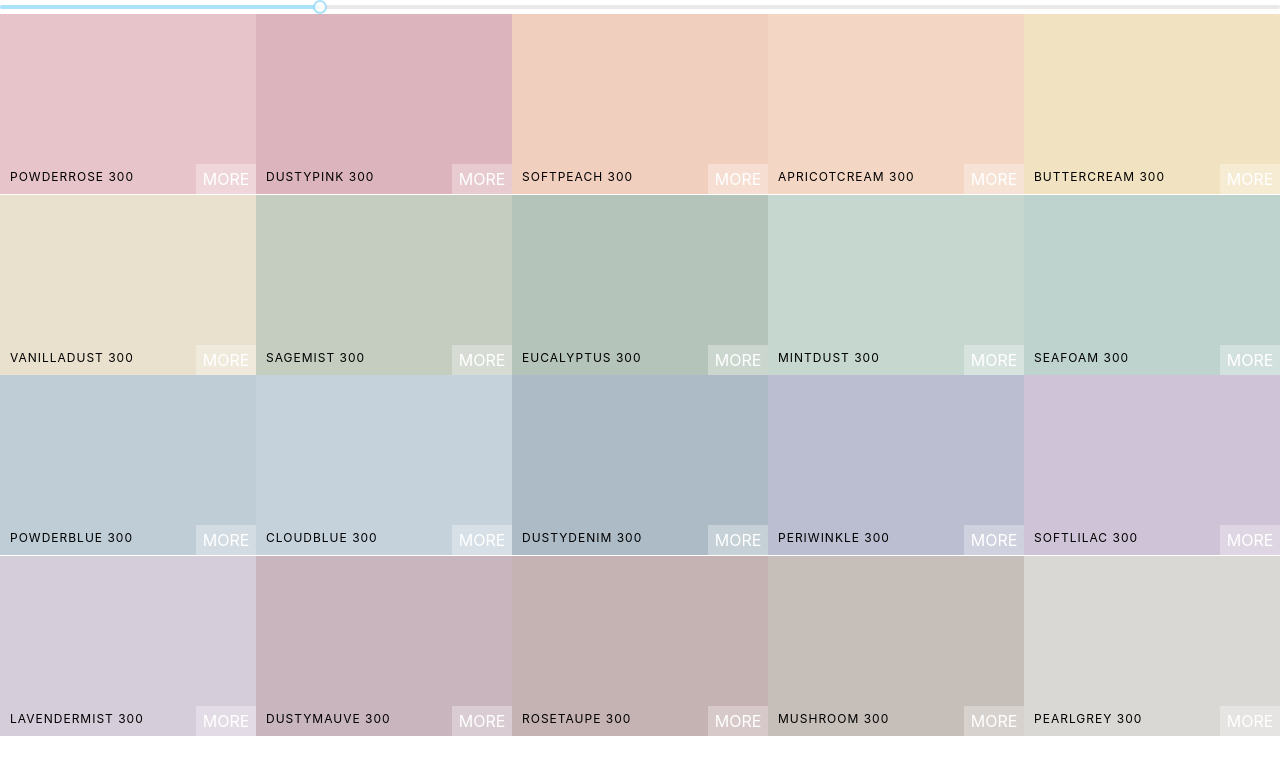
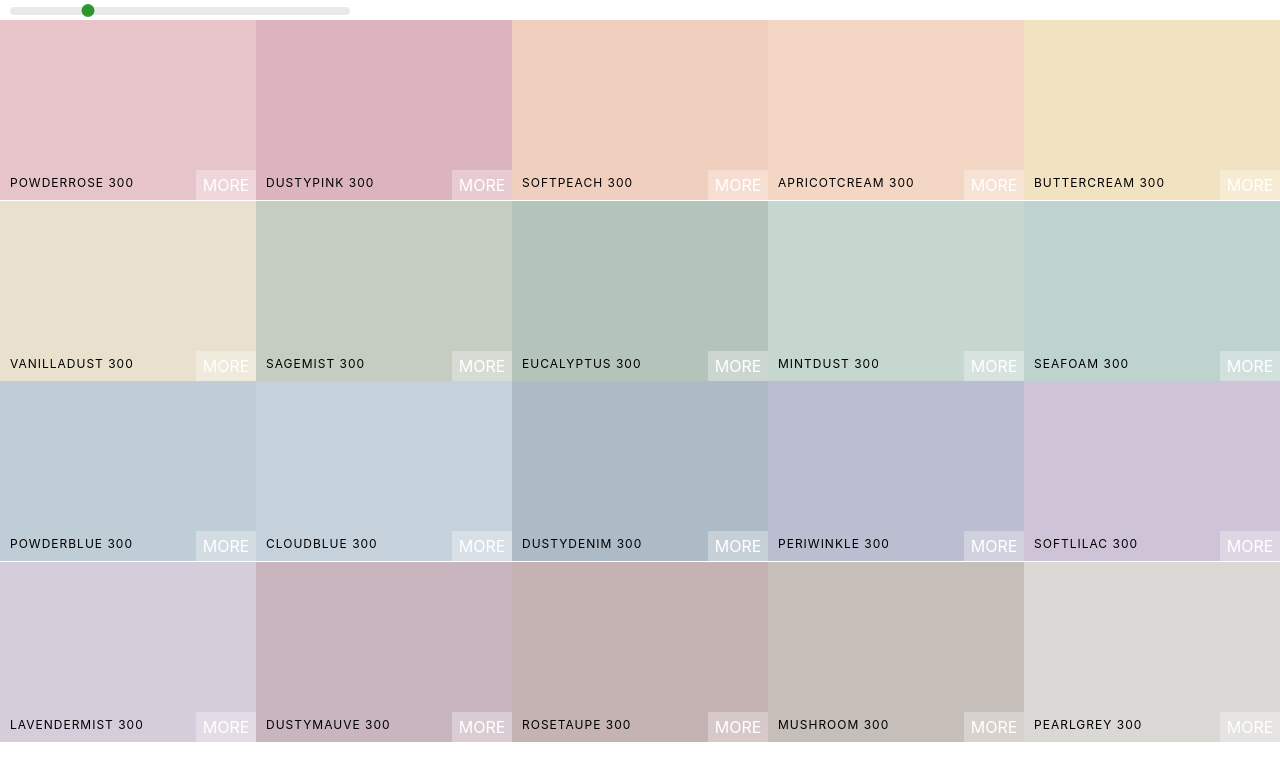
Before and after one commit to oanaMitricoiu/Color-shades, a React (Create React App) app: page / in a window 1280 px wide. Shown: the top 780 px of the page. Built offline with nearby package versions, Linux system fonts and the light colour scheme.

Commit message:
Style slider

```diff
--- a/src/Palette.css
+++ b/src/Palette.css
@@ -5,3 +5,31 @@
 .Palette-colors {
     height: 90%;
 }
+
+.slider {
+    width: 340px;
+    margin: 0 10px;
+    display: inline-block;
+}
+
+.rc-slider-track {
+    background: transparent;
+}
+
+.rc-slider-rail {
+    height:8px;
+}
+
+.rc-slider-handle,
+.rc-slider-handle:active,
+.rc-slider-handle:focus,
+.rc-slider-handle:hover {
+    background-color: green;
+    outline: none;
+    border: 2px solid green;
+    box-shadow: none;
+    width: 13px;
+    height: 13px;
+    margin-left: -7px;
+    margin-top: -3px;
+}
--- a/src/Palette.js
+++ b/src/Palette.js
@@ -1,8 +1,9 @@
 import {Component} from 'react';
 import ColorBox from './ColorBox';
 import Slider from "rc-slider";
+import "rc-slider/assets/index.css";
 import './Palette.css';
-import "rc-slider/assets/index.css";
+
 
 class Palette extends Component {
     constructor(props){
@@ -24,8 +25,12 @@
     ))
         return (
             <div className='Palette'>
-                <Slider defaultValue={level} onChangeComplete={this.changeLevel}
+                <div className='slider'>
+                <Slider
+                defaultValue={level}
+                onChangeComplete={this.changeLevel}
                 min={100} max={900} step={100}/>
+                </div>
                 <div className='Palette-colors'>
                     {colorBoxes}
                 </div>
```
